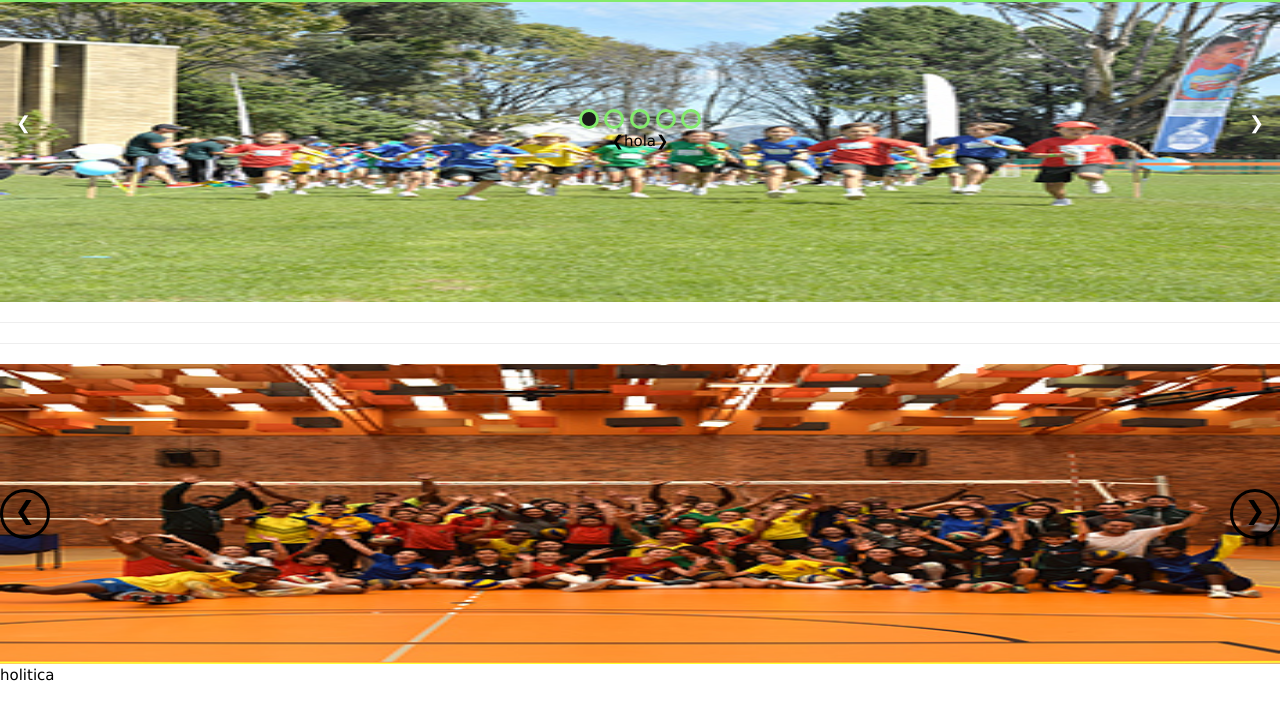
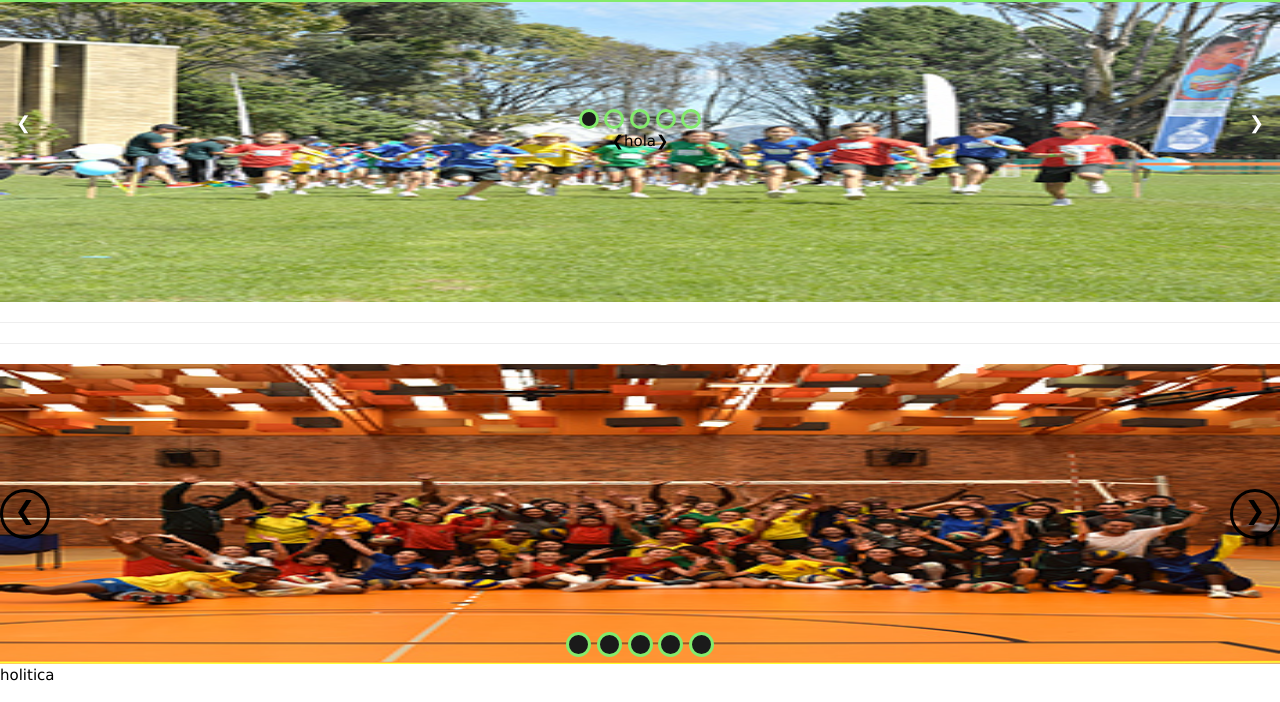
Before and after one commit to partofjohan/colegioacme, a plain HTML site: page index.html in a window 1280 px wide. Shown: the part 98-800 px from the top of the page. Drawn offline with nearby package versions, Linux system fonts and the light colour scheme.

Commit message:
Slider hecho sin librerías

```diff
--- a/CSS/styles.css
+++ b/CSS/styles.css
@@ -110,6 +110,7 @@ div>img{
     width: 50px;
     text-align: center;
     border-radius: 50%;
+    cursor: pointer;
 }
 .left-arrow{
     float: left;
@@ -118,3 +119,23 @@ div>img{
     float: right;
 }
 /*tal vez sea necesario padding con los caracteres*/
+.circle-slider{
+    width: 100%;
+    text-align: center;
+    position: absolute;
+    font-size: 18px;
+    bottom: 0%;
+    /*margin-top: 16px;
+    margin-bottom: 16px;
+    padding: 0.01em 16px;*/
+}
+.circle{
+    border:3px solid #83eb6c;
+    background-color: #1a1a1a;
+    height: 25px;
+    width: 25px;
+    border-radius: 50%;
+    /*font-size: 18px;*/
+    display: inline-block;
+    cursor: pointer;
+}
--- a/index.html
+++ b/index.html
@@ -65,6 +65,13 @@
                 <div class="arrow left-arrow">&#10094;</div>
                 <div class="arrow rigth-arrow">&#10095;</div>
             </div>
+            <div class="circle-slider">
+                <span class="circle"></span>
+                <span class="circle"></span>
+                <span class="circle"></span>
+                <span class="circle"></span>
+                <span class="circle"></span>
+            </div>
         </section>
         <div>holitica</div>
 
```
